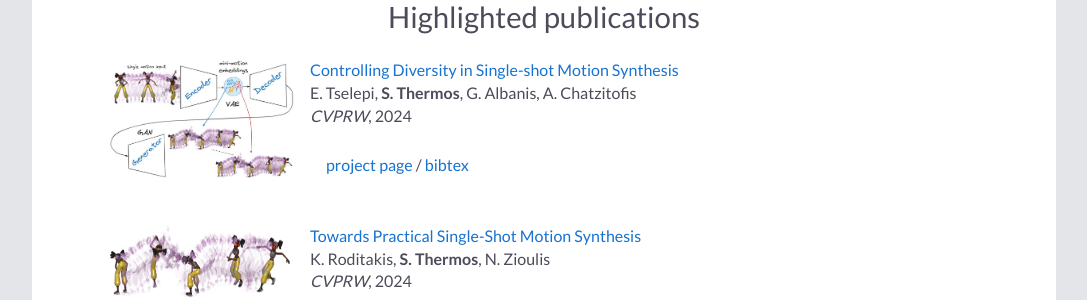
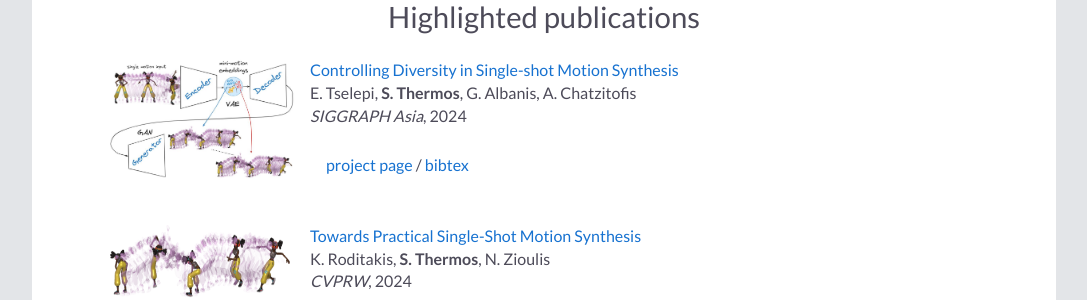
Before and after one commit to spthermo/spthermo.github.io, a Jekyll site: the page built from index.md, in a window 1280 px wide and 900 px high, scrolled down 630 px. Shown: the part 154-454 px from the top of the window, without its empty margins (96-1183 px from the left). Built offline with Jekyll 4.4.1, drawn with Linux system fonts in a browser that asks for light colours; nearby versions of some CDN libraries; our own code applies the rules of GitHub Pages for plain Markdown files.

Commit message:
fix sigg-asia

```diff
--- a/_layouts/default.html
+++ b/_layouts/default.html
@@ -68,7 +68,7 @@
             <td width="65%" valign="top">
               <p><a href="https://dl.acm.org/doi/pdf/10.1145/3681756.3697909"><heading>Controlling Diversity in Single-shot Motion Synthesis</heading></a><br>
               E. Tselepi, <strong>S. Thermos</strong>, G. Albanis, A. Chatzitofis <br>
-              <em>CVPRW</em>, 2024 <br>
+              <em>SIGGRAPH Asia</em>, 2024 <br>
 
               <div class="paper" id="tselepi2024singleshot">
                 <a href="https://moverseai.github.io/single-shot/"> project page </a> /
```
